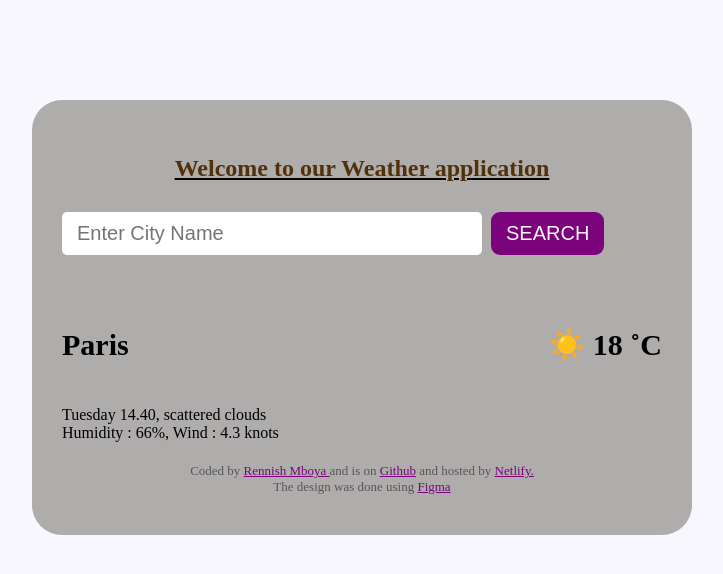
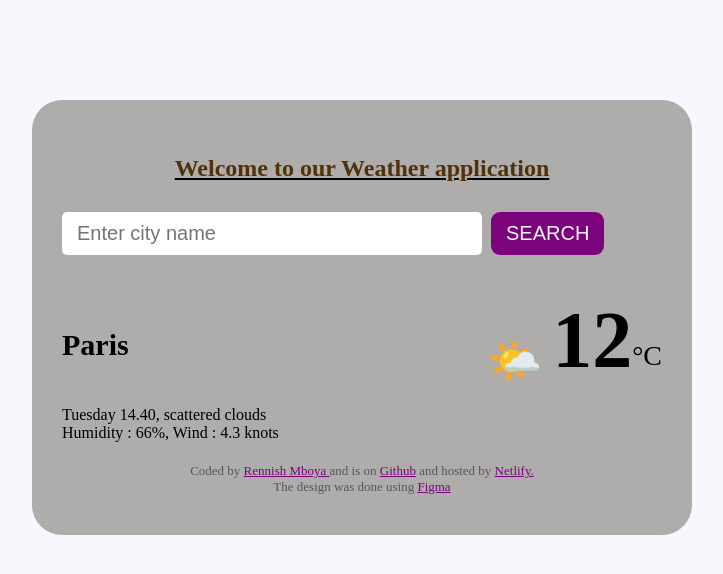
Before and after one commit to Rennish/Week7-Weather-API, a plain HTML site: page index.html in a window 1280 px wide. Shown: the whole page, without its empty margins (278-1001 px from the left). Drawn offline with nearby package versions, Linux system fonts and the light colour scheme; a web font is replaced by a local one.

Commit message:
added search functionality using weather API

```diff
--- a/index.html
+++ b/index.html
@@ -4,8 +4,9 @@
   <meta charset="UTF-8">
   <meta name="viewport" content="width=device-width, initial-scale=1.0">
   <title>Document</title>
- <link rel="stylesheet" href="https://fonts.google.com/share?selection.family=Geist:wght@100..900|Source+Code+Pro:ital,wght@0,200..900;1,200..900">
+
   <link rel="stylesheet" href="styles.css"/>
+  <script src="https://unpkg.com/axios@1.6.7/dist/axios.min.js"></script>
 </head>
 <body >
   <div class="weather-app">
@@ -29,12 +30,19 @@
 
       <div class="weather-data">
         <h3>Paris</h3>
-       <h3>
+        <!--
+        <h3>
         ☀️ 18
         <strong>˚C</strong>
 
        </h3>
+        -->
 
+      <div class="weather-app-temperature-container">
+        <div class="weather-app-icon">🌤️</div>
+        <div class="weather-app-temperature" id="currenttemperaturevalue">12</div>
+        <div class="weatehr-app-unit">°C</div>
+      </div>
       </div>
 
       <div>
--- a/index.js
+++ b/index.js
@@ -1,17 +1,37 @@
-// alert("its working");
 
+function refreshWeather(currentweather){
 
+  //document.write(currentweather.data.temperature.current)
+
+ //let currentTemperature = Math.round(currentweather.data.temperature.current) ;
+
+ //document.write(currentTemperature);
+
+ let currenteTemperatureValue = document.querySelector("#currenttemperaturevalue");
+
+ //currenteTemperatureValue.innerHTML = currentTemperature ;
+ //this is a shorter way of doing the exact same thing the commented codes do.
+ currenteTemperatureValue.innerHTML = Math.round(currentweather.data.temperature.current) ;
+
+}
+
+function searchCity(currentcityName){
+  let apiKey = "73dof19a030ad06t05b21e8521b4860f";
+  let apiurl = `https://api.shecodes.io/weather/v1/current?query=${currentcityName}&key=${apiKey}`;
+  //console.log(currentcityName);
+
+  axios.get(apiurl).then(refreshWeather);
+  //console.log(apiurl);
+}
 function displayCity(event){
   event.preventDefault();
 
   let cityName = document.querySelector("#city-name");
-
-
   let cityNamedisplayed = document.querySelector("h3");
   cityNamedisplayed.innerHTML = cityName.value ;
 
+  currentcityname = cityName.value
+  searchCity(currentcityname) ;
 }
 let searchForm = document.querySelector("#search-form");
-
-
 searchForm.addEventListener("submit", displayCity);
--- a/styles.css
+++ b/styles.css
@@ -15,6 +15,7 @@ h3{
     border-top: 5px solid rgb(175, 172, 172);
     font-size: 30px;
     line-height: 30px;
+    text-transform:capitalize ;
 }
 .weather-app{
   background-color: rgb(175, 172, 172);
@@ -27,13 +28,35 @@ h3{
 h2{
   color: rgb(81, 49, 10);
 }
+.weather-app-temperature-container{
+  display: flex;
+   padding: 40px 0 0 0;
+    border-top: 30px solid rgb(175, 172, 172);
+
+    line-height: 30px;
+    text-transform: capitalize;
+}
 .weather-data{
   display: flex;
   justify-content: space-between;
 }
+.weather-app-icon {
+  font-size: 44px;
+  margin-top: 22px;
+}
 
+.weather-app-temperature {
+  font-size: 80px;
+  margin-left: 10px;
+  font-weight: bold;
+}
+
+.weatehr-app-unit {
+  margin-top: 16px;
+  font-size: 28px;
+}
 .form-input{
-  text-transform:capitalize;
+
   text-decoration: solid;
   border: none;
   width: 70%;
```
Also changed, not shown: 1 other file.
